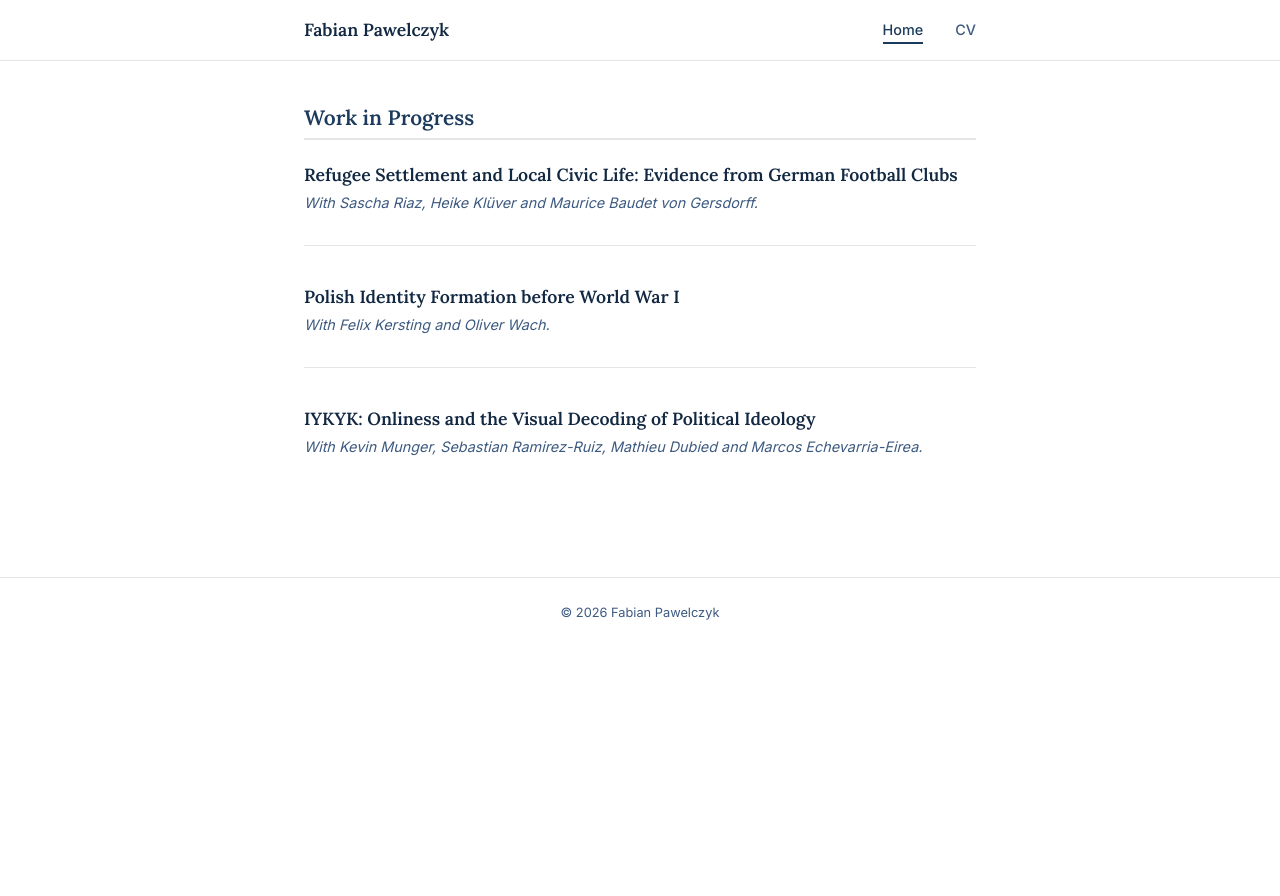
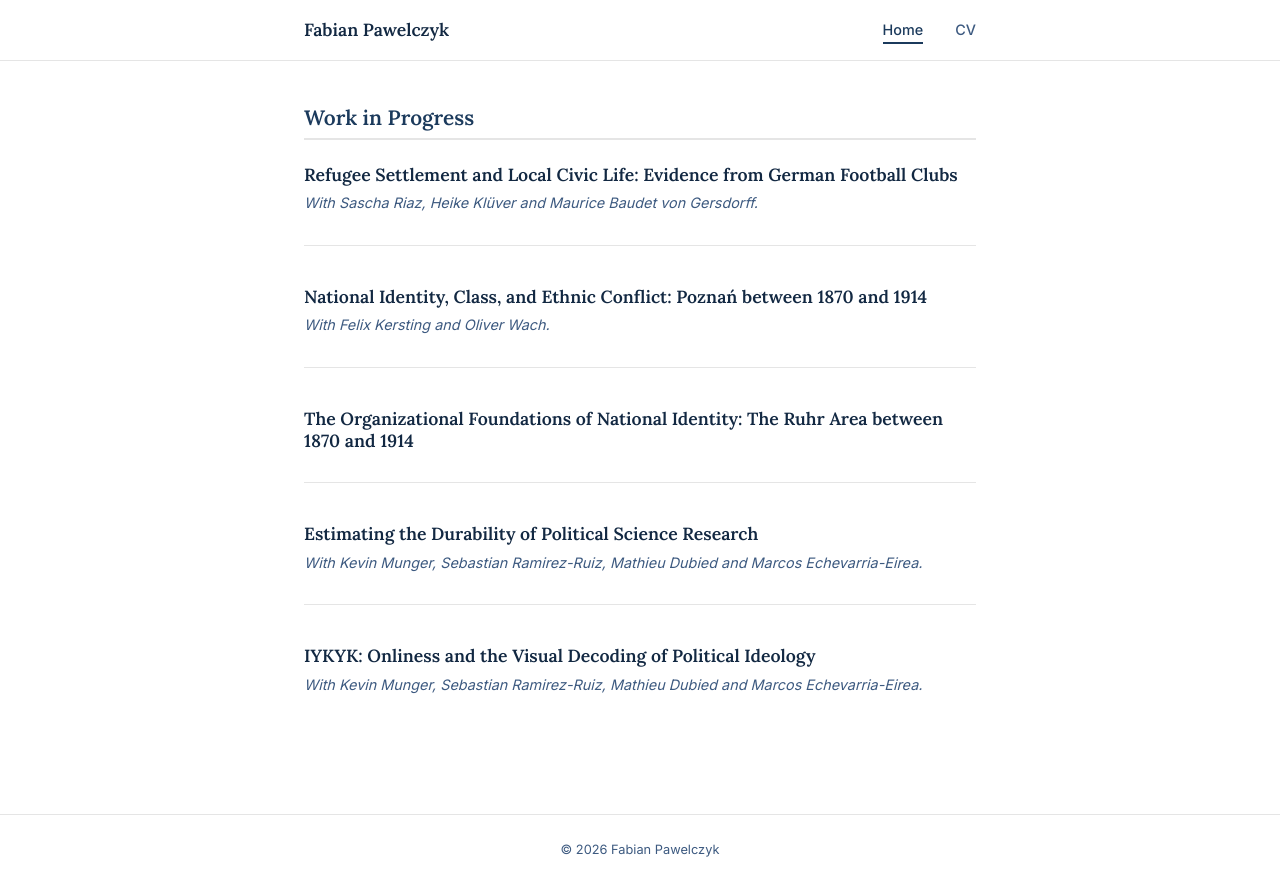
Before and after one commit to fpawelczyk/fpawelczyk.github.io, a Jekyll site: the page built from index.html, in a window 1280 px wide and 900 px high, scrolled down 1378 px. Shown: the top 896 px of the window. Built offline with Jekyll 4.4.1, drawn with Linux system fonts in a browser that asks for light colours; nearby versions of some CDN libraries; before the commit the page ends 2041 px from its top, so only the background shows below that; some of the changed text lies outside the part shown.

Commit message:
Update CV, work in progress and title

```diff
--- a/_config.yml
+++ b/_config.yml
@@ -3,7 +3,7 @@
 title                    : "Fabian Pawelczyk"
 title_separator          : "-"
 name                     : "Fabian Pawelczyk"
-description              : "PhD Researcher in Computational Social Sciences at European University Institute"
+description              : "PhD Researcher in Political Science at the European University Institute"
 url                      : "https://fpawelczyk.github.io"
 baseurl                  : "/"
 repository               : "fpawelczyk/fpawelczyk.github.io"
--- a/index.html
+++ b/index.html
@@ -13,7 +13,7 @@
     </div>
 
     <h1 class="home__name">Fabian Pawelczyk</h1>
-    <p class="home__title">PhD Researcher in Computational Social Sciences</p>
+    <p class="home__title">PhD Researcher in Political Science</p>
     <p class="home__affiliation">European University Institute, Florence</p>
 
     <div class="home__bio">
@@ -150,8 +150,17 @@
     </div>
 
     <div class="paper">
-      <h3 class="paper__title">Polish Identity Formation before World War I</h3>
+      <h3 class="paper__title">National Identity, Class, and Ethnic Conflict: Pozna&nacute; between 1870 and 1914</h3>
       <p class="paper__meta">With Felix Kersting and Oliver Wach.</p>
+    </div>
+
+    <div class="paper">
+      <h3 class="paper__title">The Organizational Foundations of National Identity: The Ruhr Area between 1870 and 1914</h3>
+    </div>
+
+    <div class="paper">
+      <h3 class="paper__title">Estimating the Durability of Political Science Research</h3>
+      <p class="paper__meta">With Kevin Munger, Sebastian Ramirez-Ruiz, Mathieu Dubied and Marcos Echevarria-Eirea.</p>
     </div>
 
     <div class="paper">
```
Also changed, not shown: 1 other file.
